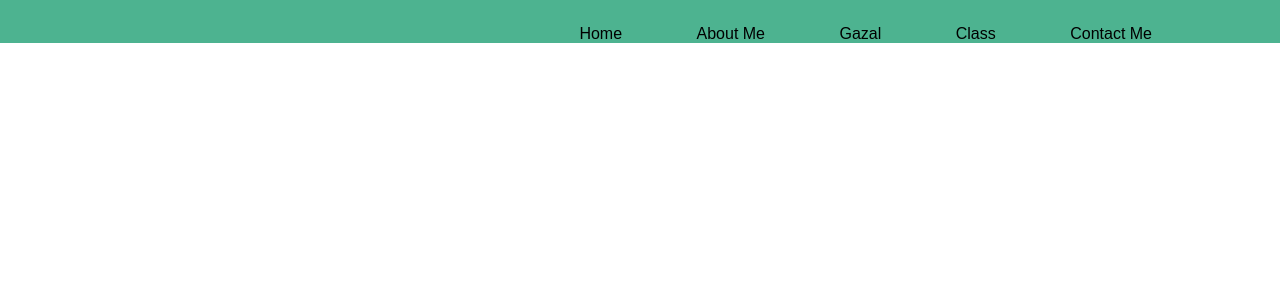
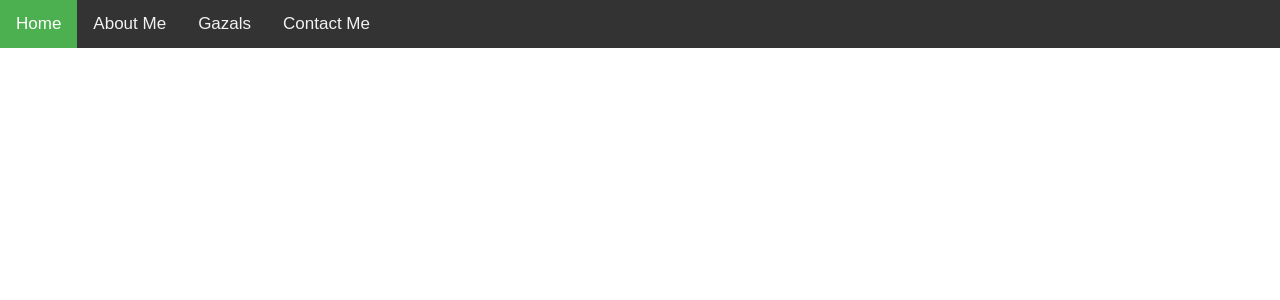
Before and after one commit to Prakalpit/djangoproject, a Django app: page / in a window 1280 px wide. Shown: the top 300 px of the page. Run offline with Django 3.2, Linux system fonts and the light colour scheme.

Commit message:
Some text added in contact.html and changed the Nav bar. and added an alert message in contact.html

```diff
--- a/Ghanashyam/urls.py
+++ b/Ghanashyam/urls.py
@@ -15,10 +15,11 @@ Including another URLconf
 """
 from django.contrib import admin
 from django.urls import path
-from students.views import home, contact
+from students.views import home, contact, about
 
 urlpatterns = [
     path('contact/',contact, name='contact'),
+path('about/',about, name='About me'),
     path('',home, name='home'),
     path('admin/', admin.site.urls),
 ]
--- a/students/views.py
+++ b/students/views.py
@@ -6,6 +6,8 @@ def home(request,*args, **kwargs):
     return render(request, "home.html" , {})
     #return HttpResponse("<h1>Hello world<br>Welcome to my webpage</h1>")
 def contact(request,*args, **kwargs):
-    return HttpResponse("<h1>You can contact me at drparishrameearticles@gmail.com<br>"
-                        "or parishramee@debhiss.com</h1>")
-# Create your views here.
+    #return HttpResponse("<h1>You can contact me at drparishrameearticles@gmail.com<br>or parishramee@debhiss.com</h1>")
+    return render(request, "contact.html", {})
+def about(request,*args, **kwargs):
+    #return HttpResponse("<h1>You can contact me at drparishrameearticles@gmail.com<br>or parishramee@debhiss.com</h1>")
+    return render(request, "about.html", {})
--- a/templates/home.html
+++ b/templates/home.html
@@ -1,95 +1,47 @@
-<!doctype html>
+<!DOCTYPE html>
 <html>
 <head>
-<meta charset="utf-8">
-<title>Home</title>
+<meta name="viewport" content="width=device-width, initial-scale=1">
+<style>
+body {
+  margin: 0;
+  font-family: Arial, Helvetica, sans-serif;
+}
+
+.topnav {
+  overflow: hidden;
+  background-color: #333;
+}
+
+.topnav a {
+  float: left;
+  color: #f2f2f2;
+  text-align: center;
+  padding: 14px 16px;
+  text-decoration: none;
+  font-size: 17px;
+}
+
+.topnav a:hover {
+  background-color: #ddd;
+  color: black;
+}
+
+.topnav a.active {
+  background-color: #4CAF50;
+  color: white;
+}
+</style>
 </head>
 <body>
-	<style>
-	body {
 
-	margin:0;
-	font-family: 'Work Sans', sans-serif;
-	font-weight: 400;
-}
-.container {
-	width: 80%;
-	margin: 0 auto;
-}
-header{
-	background: #4DB390;
-}
-
-		header::after {
-			content: '';
-			display: table;
-			clear: both;
-		}
-		nav {
-			float: right;
-		}
-		nav ul {
-			margin:0;
-			padding:0;
-			list-style: none;
-
-		}
-
-		nav li {
-	   		display :inline-block;
-			margin-left: 70px;
-			padding-top:25px;
-			position: relative;
-		}
-
-		nav a {
-			text-decoration: none;
-			text-transform: none;
-			font-size: 17x;
-			color:black;
+<div class="topnav">
+  <a class="active" href="">Home</a>
+  <a href="about">About Me</a>
+  <a href="#">Gazals</a>
+  <a href="contact">Contact Me</a>
+</div>
 
 
-
-		}
-
-		nav a:hover {
-			color:white;
-		}
-
-		nav a::before{
-			content: '';
-			display: block;
-			height:3px;
-
-			background-color: black;
-			position:absolute;
-
-			top: 10%;
-			width:0%;
-
-		transition: : all ease-in-out 120ms;
-		}
-		nav a:hover::before{
-			width: 105%;
-			transition: ease-in-out 200ms;
-		}
-	</style>
-<header>
-	<div class="container">
-	<nav>
-		<ul>
-
-		<li><a href="#">Home</a></li>
-			<li><a href="#">About Me</a></li>
-			<li><a href="#">Gazal</a></li>
-			<li><a href="#">Class</a></li>
-			<li><a href="#">Contact Me</a></li>
-
-		</ul>
-
-		</nav>
-
-	</div>
-	</header>
-	</body>
+</body>
 </html>
```
Also changed, not shown: templates/about.html (added, +13 -0 lines), templates/contact.html (added, +33 -0 lines), Screen Shot 2020-12-07 at 18.14.13.png (added), Screen Shot 2020-12-07 at 18.14.29.png (added), Screen Shot 2020-12-07 at 18.14.47.png (added), db.sqlite3.
